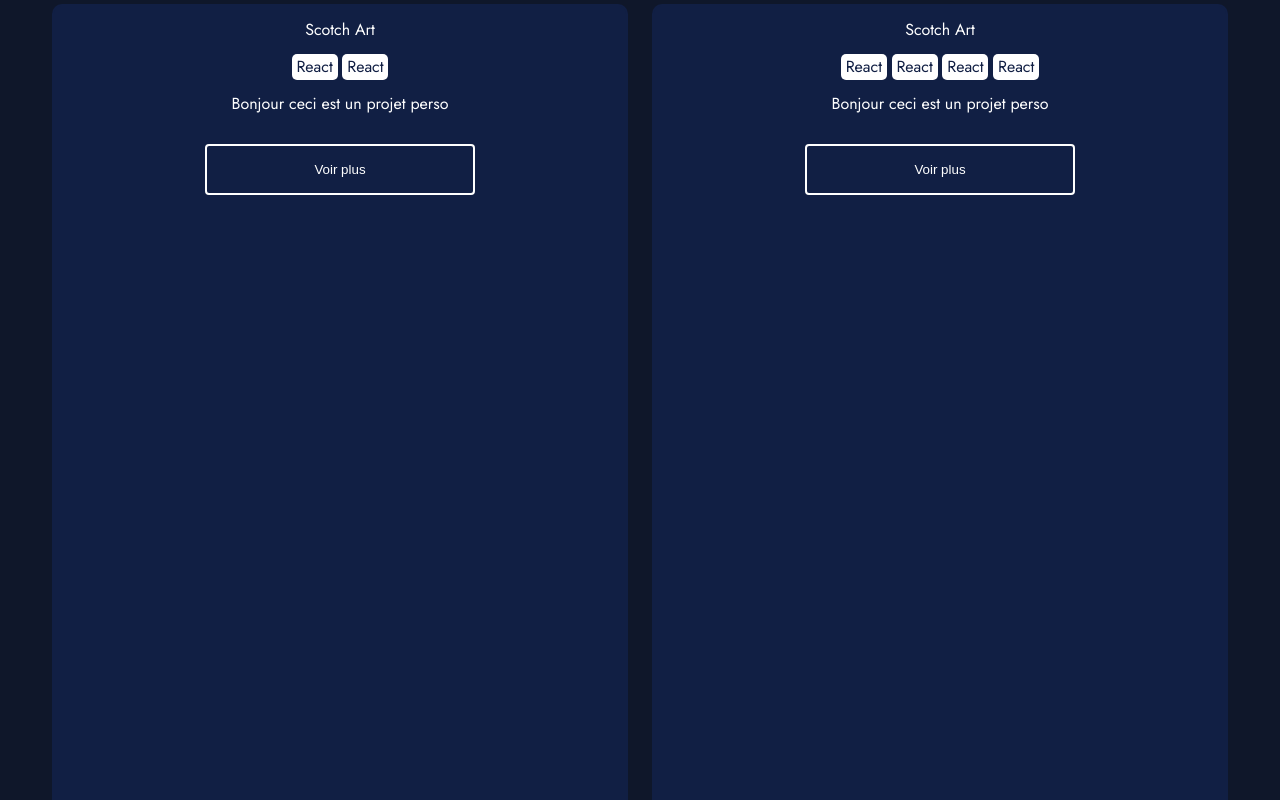
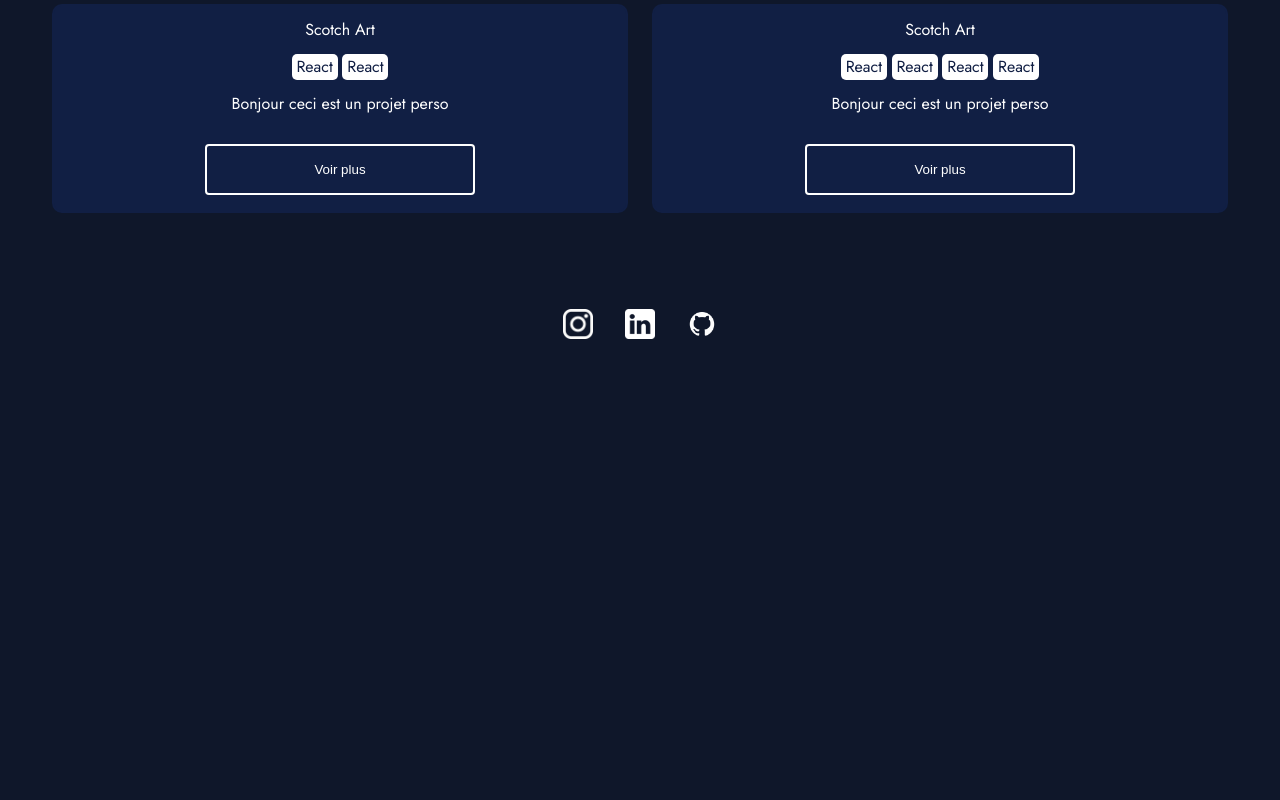
Before and after one commit to lambertkevin42/Portfolio-Ts, a React (Create React App) app: page / in a window 1280 px wide. Shown: the part 2240-3040 px from the top of the page. After the commit the page ends 2611 px from the top, so only its background shows below. Built offline with nearby package versions, Linux system fonts and the light colour scheme.

Commit message:
fixed open toggleprojectcard

```diff
--- a/src/components/Project/ProjectBox/ToggleCardsProject/togglecardproject.scss
+++ b/src/components/Project/ProjectBox/ToggleCardsProject/togglecardproject.scss
@@ -12,7 +12,6 @@
         width: 100%;
         flex-direction: column;
         align-items: center;
-        justify-content: center;
         text-align: center;
         gap: vars.$gutter;
 
@@ -47,10 +46,9 @@
     .togglecardproject{
         display: flex;
         flex-direction: column;
-        min-height:1340px;
         &-content{
             width: 100%;
-
+            min-height: 1300px;
             p{
                 width: 80%;
             }
@@ -69,4 +67,5 @@
             }
         }
     }
+
 }
--- a/src/components/Project/ProjectBox/projectbox.scss
+++ b/src/components/Project/ProjectBox/projectbox.scss
@@ -54,7 +54,6 @@
     .projectbox{
         align-self:first baseline;
         width: 45%;
-
     }
 
 }
```
